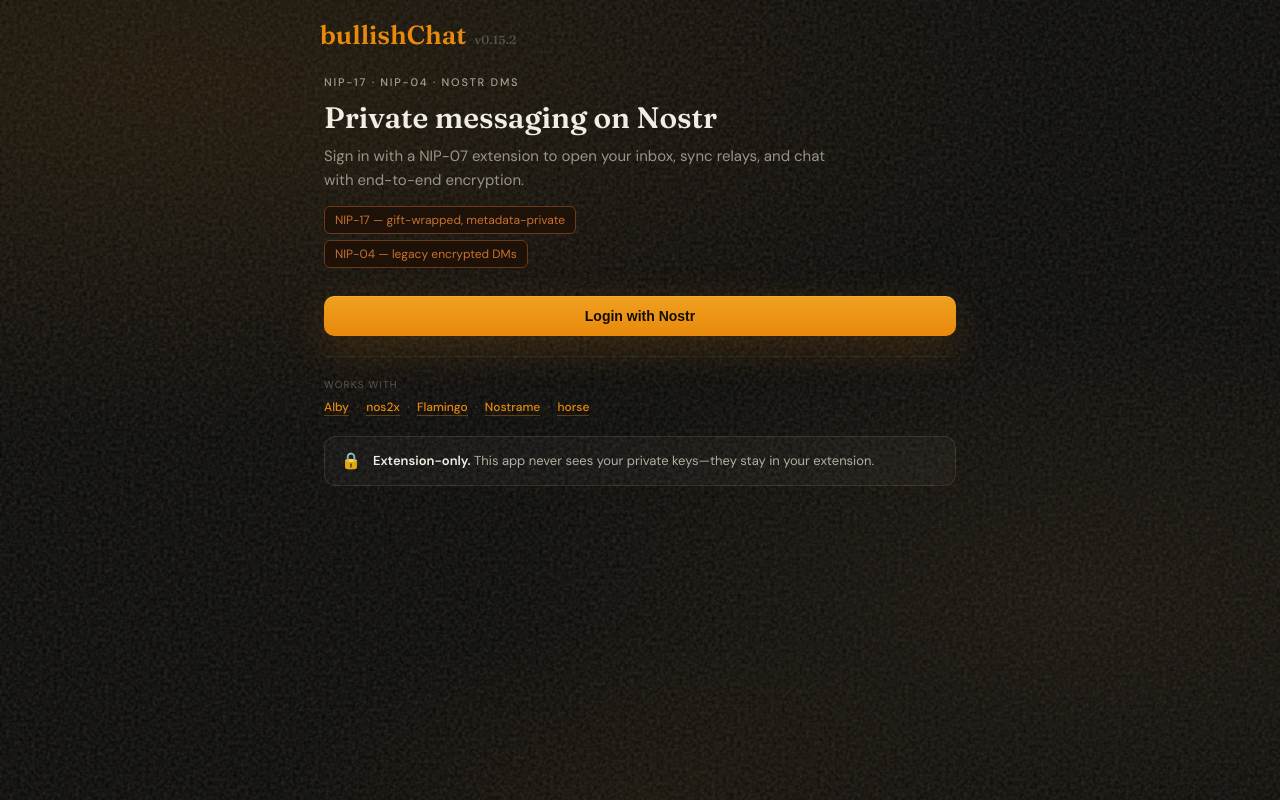
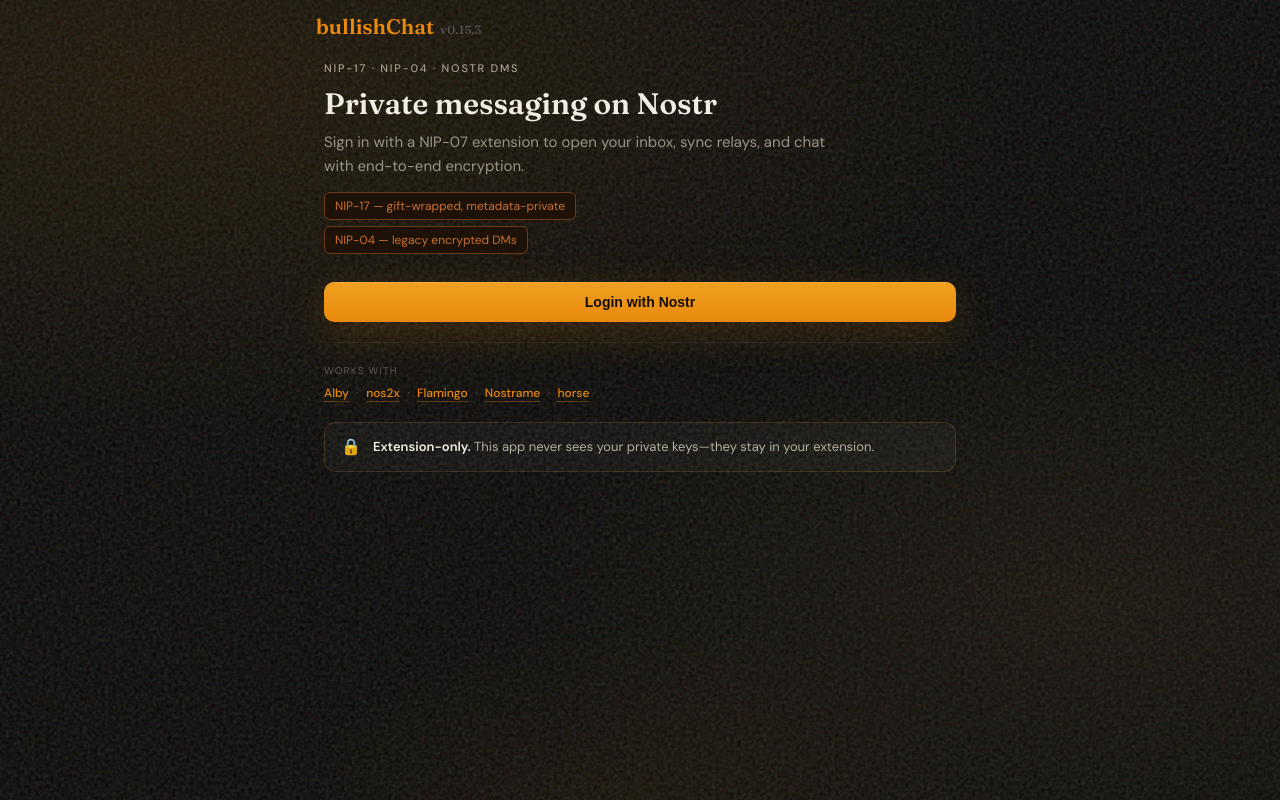
Before and after one commit to thebullishbitcoiner/bullishchat, a website built with Vite: page index.html in a window 1280 px wide. Built offline with nearby package versions, Linux system fonts and the light colour scheme.

Commit message:
v0.15.3: header layout fix — name left, settings right, equal vertical spacing

```diff
--- a/index.html
+++ b/index.html
@@ -25,13 +25,13 @@
     <div class="container">
         <div class="sidebar">
             <div class="sidebar-header">
-                <button type="button" class="sidebar-settings-btn" id="sidebarSettingsBtn" aria-label="Open settings" hidden>
-                    <svg viewBox="0 0 24 24" aria-hidden="true"><path d="M19.14,12.94a7.49,7.49,0,0,0,.05-.94,7.49,7.49,0,0,0-.05-.94l2.11-1.65a.48.48,0,0,0,.12-.61l-2-3.46a.5.5,0,0,0-.6-.22l-2.49,1a7.28,7.28,0,0,0-1.63-.94l-.38-2.65A.49.49,0,0,0,13.79,2H10.21a.49.49,0,0,0-.49.42L9.34,5.07a7.28,7.28,0,0,0-1.63.94l-2.49-1a.5.5,0,0,0-.6.22l-2,3.46a.48.48,0,0,0,.12.61L4.86,11.06a7.49,7.49,0,0,0-.05.94,7.49,7.49,0,0,0,.05.94L2.75,14.59a.48.48,0,0,0-.12.61l2,3.46a.5.5,0,0,0,.6.22l2.49-1a7.28,7.28,0,0,0,1.63.94l.38,2.65a.49.49,0,0,0,.49.42h3.58a.49.49,0,0,0,.49-.42l.38-2.65a7.28,7.28,0,0,0,1.63-.94l2.49,1a.5.5,0,0,0,.6-.22l2-3.46a.48.48,0,0,0-.12-.61ZM12,15.5A3.5,3.5,0,1,1,15.5,12,3.5,3.5,0,0,1,12,15.5Z"/></svg>
-                </button>
                 <h1 class="app-title">
                     <span class="app-name">bullishChat</span>
                     <span class="app-version" id="appVersion" aria-label="App version"></span>
                 </h1>
+                <button type="button" class="sidebar-settings-btn" id="sidebarSettingsBtn" aria-label="Open settings" hidden>
+                    <svg viewBox="0 0 24 24" aria-hidden="true"><path d="M19.14,12.94a7.49,7.49,0,0,0,.05-.94,7.49,7.49,0,0,0-.05-.94l2.11-1.65a.48.48,0,0,0,.12-.61l-2-3.46a.5.5,0,0,0-.6-.22l-2.49,1a7.28,7.28,0,0,0-1.63-.94l-.38-2.65A.49.49,0,0,0,13.79,2H10.21a.49.49,0,0,0-.49.42L9.34,5.07a7.28,7.28,0,0,0-1.63.94l-2.49-1a.5.5,0,0,0-.6.22l-2,3.46a.48.48,0,0,0,.12.61L4.86,11.06a7.49,7.49,0,0,0-.05.94,7.49,7.49,0,0,0,.05.94L2.75,14.59a.48.48,0,0,0-.12.61l2,3.46a.5.5,0,0,0,.6.22l2.49-1a7.28,7.28,0,0,0,1.63.94l.38,2.65a.49.49,0,0,0,.49.42h3.58a.49.49,0,0,0,.49-.42l.38-2.65a7.28,7.28,0,0,0,1.63-.94l2.49,1a.5.5,0,0,0,.6-.22l2-3.46a.48.48,0,0,0-.12-.61ZM12,15.5A3.5,3.5,0,1,1,15.5,12,3.5,3.5,0,0,1,12,15.5Z"/></svg>
+                </button>
             </div>
 
             <div class="connection-setup" id="connectionSetup">
--- a/package.json
+++ b/package.json
@@ -1,6 +1,6 @@
 {
   "name": "bullishchat",
-  "version": "0.15.2",
+  "version": "0.15.3",
   "description": "Private messaging on Nostr. Sign in with a browser extension; keys never leave your wallet.",
   "type": "module",
   "scripts": {
--- a/src/styles.css
+++ b/src/styles.css
@@ -92,9 +92,11 @@ body.is-authenticated .sidebar {
 }
 
 .sidebar-header {
-    position: relative;
     flex-shrink: 0;
-    padding: 20px;
+    display: flex;
+    align-items: center;
+    justify-content: space-between;
+    padding: 14px 16px;
     border-bottom: 1px solid var(--border-subtle);
     background: var(--bg-panel-top);
 }
@@ -102,19 +104,17 @@ body.is-authenticated .sidebar {
 body:not(.is-authenticated) .sidebar-header {
     border-bottom: none;
     background: transparent;
-    padding-bottom: 12px;
 }
 
 .app-title {
     display: flex;
     align-items: baseline;
     flex-wrap: wrap;
-    gap: 8px;
+    gap: 6px;
     font-family: 'Fraunces', Georgia, serif;
-    font-size: 26px;
+    font-size: 21px;
     font-weight: 600;
     color: var(--accent);
-    margin-bottom: 4px;
     line-height: 1.2;
 }
 
@@ -130,9 +130,7 @@ body:not(.is-authenticated) .sidebar-header {
 }
 
 .sidebar-settings-btn {
-    position: absolute;
-    top: 14px;
-    right: 14px;
+    flex-shrink: 0;
     width: 34px;
     height: 34px;
     border: none;
```
